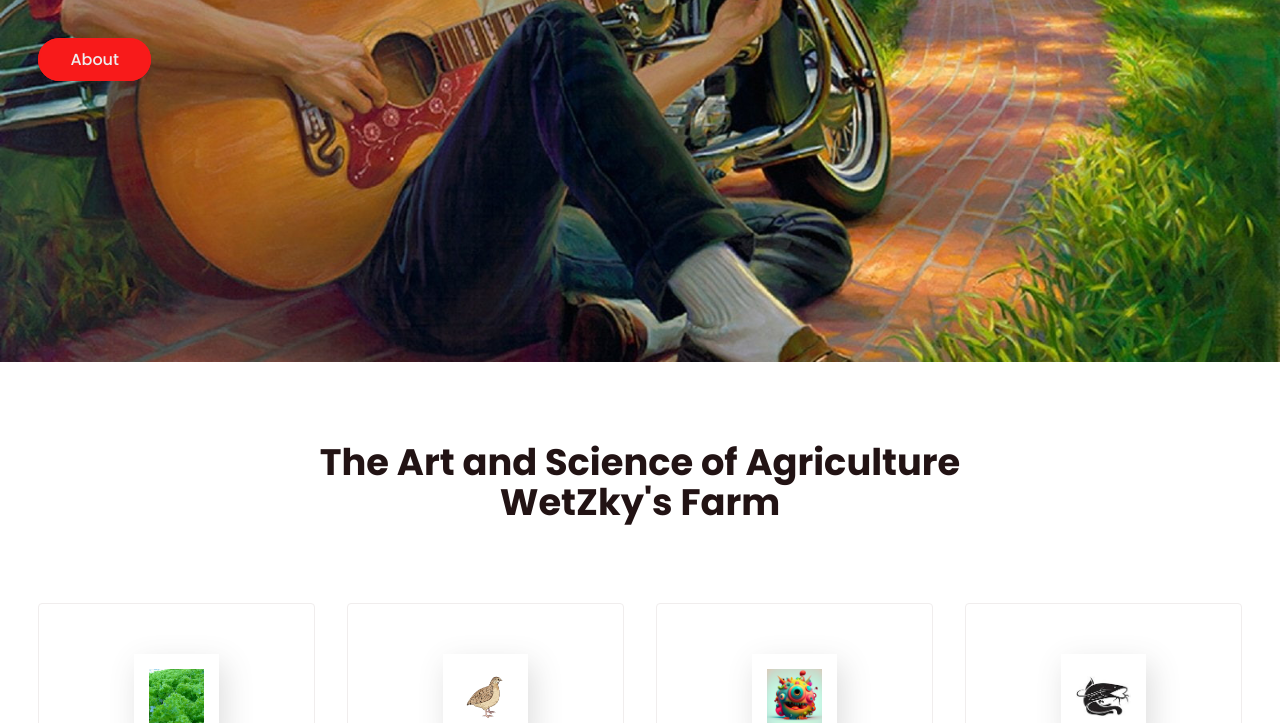
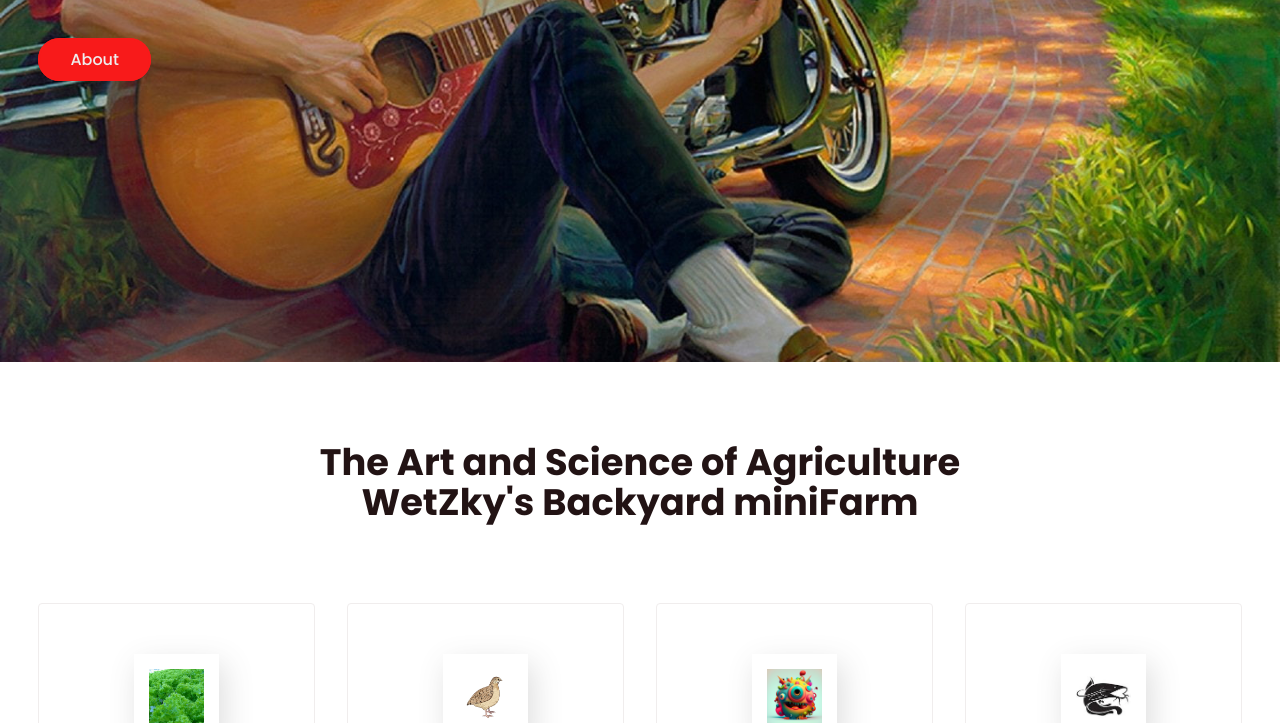
Before and after one commit to liamwyatt22/fullpageswebsite, a plain HTML site: page index.html in a window 1280 px wide. Shown: the part 438-1161 px from the top of the page. Drawn offline with nearby package versions, Linux system fonts and the light colour scheme.

Commit message:
Update index.html

```diff
--- a/index.html
+++ b/index.html
@@ -46,7 +46,7 @@
 <!--------container section--------->
 <section class="container">
   <div class="text">
-    <h2>The Art and Science of Agriculture<br>WetZky's Farm</h2>
+    <h2>The Art and Science of Agriculture<br>WetZky's Backyard miniFarm</h2>
   </div>
   <div class="row-items">
     <div class="container-box">
```
